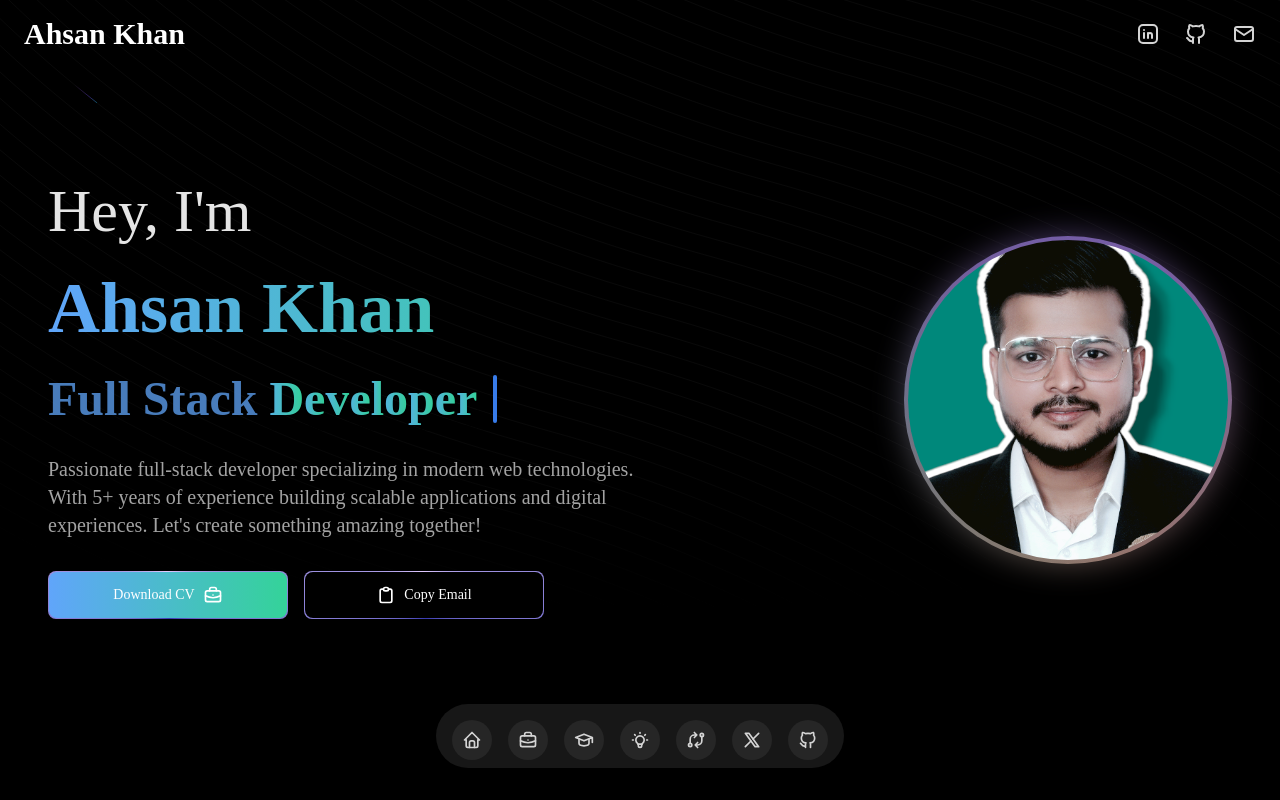
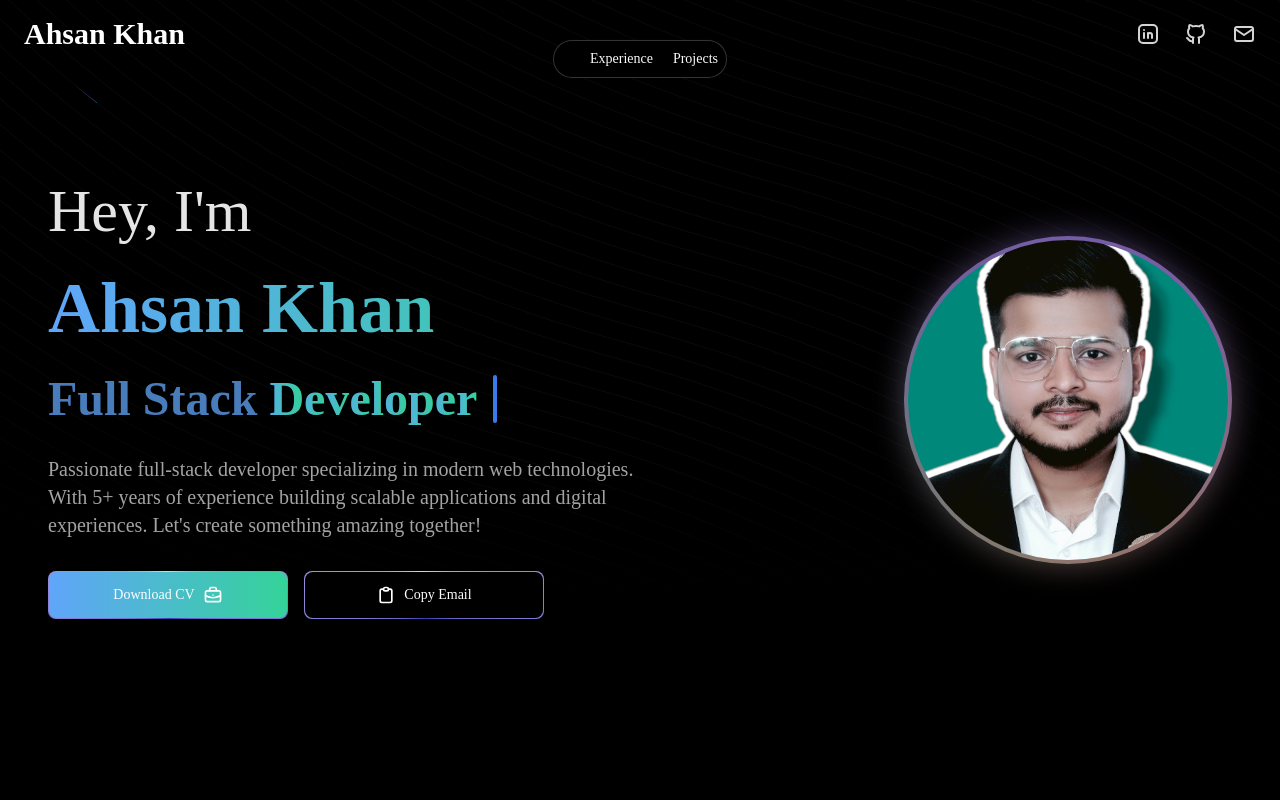
Before and after one commit to AhsanKhaan/AhsankhanPortfolio, a Next.js app: page / in a window 1280 px wide. Built offline with nearby package versions, Linux system fonts and the light colour scheme; a web font is replaced by a local one.

Commit message:
UI Fixes and Floating Navbar Replacement

```diff
--- a/app/components/sections/Hero.tsx
+++ b/app/components/sections/Hero.tsx
@@ -1,75 +1,14 @@
 // 'use client'
 // import React, { useState } from 'react'
 import { BackgroundBeams } from '@/app/components/ui/BackgroundBeams'
-import { FloatingDock } from '@/app/components/ui/FloatingDock'
-import { IconBrandGithub, IconBrandX, IconExchange, IconHome, IconBulb, IconBriefcase, IconSchool } from "@tabler/icons-react";
 import { NeonCard } from '@/app/components/ui/NeonCard';
 import Image from 'next/image';
 import { TypewriterEffectSmooth } from '../ui/TypewriterEffect';
-import Lottie from "lottie-react";
-import animationData from "@/data/confetti.json";
-import { IconClipboard, IconCheck } from "@tabler/icons-react";
-import MagicButton from '../ui/MagicButton';
 import DownloadCV from '../clientComponents/DownloadCV';
 import CopyButton from '../clientComponents/CopyButton';
 
 const Hero = () => {
 
-  const links = [
-    {
-      title: "Home",
-      icon: (
-        <IconHome className="h-full w-full text-neutral-500 dark:text-neutral-300" />
-      ),
-      href: "#",
-    },
-
-    {
-      title: "Experience",
-      icon: (
-        <IconBriefcase className="h-full w-full text-neutral-500 dark:text-neutral-300" />
-      ),
-      href: "#",
-    },
-    {
-      title: "Education",
-      icon: (
-        <IconSchool className="h-full w-full text-neutral-500 dark:text-neutral-300" />
-      ),
-      href: "#",
-    },
-    {
-      title: "Skills",
-      icon: (
-        <IconBulb className="h-full w-full text-neutral-500 dark:text-neutral-300" />
-      ),
-      href: "#",
-    },
-    {
-      title: "Projects",
-      icon: (
-        <IconExchange className="h-full w-full text-neutral-500 dark:text-neutral-300" />
-      ),
-      href: "#",
-    },
-
-    {
-      title: "Twitter",
-      icon: (
-        <IconBrandX className="h-full w-full text-neutral-500 dark:text-neutral-300" />
-      ),
-      href: "#",
-    },
-    {
-      title: "GitHub",
-      icon: (
-        <IconBrandGithub className="h-full w-full text-neutral-500 dark:text-neutral-300" />
-      ),
-      href: "https://github.com/ahsankhaan",
-      target: "_blank",
-      rel: "noopener noreferrer",
-    },
-  ];
 
 
 
@@ -128,11 +67,6 @@
           </NeonCard>
         </div>
 
-        <FloatingDock
-          items={links}
-          desktopClassName="fixed bottom-8 left-1/2 transform -translate-x-1/2 bg-black/30 backdrop-blur-lg rounded-full px-4 py-2 shadow-xl"
-          mobileClassName="fixed bottom-4 left-1/2 transform -translate-x-1/2 bg-black/30 backdrop-blur-lg rounded-full px-2 py-1"
-        />
       </section>
     </>
   )
--- a/app/components/ui/FloatingDock.tsx
+++ b/app/components/ui/FloatingDock.tsx
@@ -41,7 +41,7 @@
   items: { title: string; icon: React.ReactNode; href: string; target?: string | '_self' }[];
   className?: string;
 }) => {
-  const [open, setOpen] = useState(false);
+  const [open, setOpen] = useState(true);
   return (
     <div className={cn("relative block md:hidden", className)}>
       <AnimatePresence>
@@ -82,7 +82,7 @@
       </AnimatePresence>
       <button
         onClick={() => setOpen(!open)}
-        className="h-10 w-10 rounded-full bg-gray-50 dark:bg-neutral-800 flex items-center justify-center"
+        className="h-10 w-10 rounded-full bg-black dark:bg-black-800 "
       >
         <IconLayoutNavbarCollapse className="h-5 w-5 text-neutral-500 dark:text-neutral-400" />
       </button>
--- /dev/null
+++ b/app/components/ui/FloatingNav.tsx
@@ -0,0 +1,83 @@
+"use client";
+import React, { useState } from "react";
+import {
+  motion,
+  AnimatePresence,
+  useScroll,
+  useMotionValueEvent,
+} from "framer-motion";
+import { cn } from "@/lib/utils";
+import Link from "next/link";
+
+export   const FloatingNav = ({
+  navItems,
+  className,
+}: {
+  navItems: {
+    name: string;
+    link: string;
+    icon?: JSX.Element;
+  }[];
+  className?: string;
+}) => {
+  const { scrollYProgress } = useScroll();
+
+  const [visible, setVisible] = useState(true);
+
+//   useMotionValueEvent(scrollYProgress, "change", (current) => {
+//     // Check if current is not undefined and is a number
+//     if (typeof current === "number") {
+//       let direction = current! - scrollYProgress.getPrevious()!;
+
+//       if (scrollYProgress.get() < 0.05) {
+//         setVisible(false);
+//       } else {
+//         if (direction < 0) {
+//           setVisible(true);
+//         } else {
+//           setVisible(false);
+//         }
+//       }
+//     }
+//   });
+
+  return (
+    <AnimatePresence mode="wait">
+      <motion.div
+        initial={{
+          opacity: 1,
+          y: -100,
+        }}
+        animate={{
+          y: visible ? 0 : -100,
+          opacity: visible ? 1 : 0,
+        }}
+        transition={{
+          duration: 0.2,
+        }}
+        className={cn(
+          "flex max-w-fit  fixed top-10 inset-x-0 mx-auto border border-transparent dark:border-white/[0.2] rounded-full dark:bg-black bg-white shadow-[0px_2px_3px_-1px_rgba(0,0,0,0.1),0px_1px_0px_0px_rgba(25,28,33,0.02),0px_0px_0px_1px_rgba(25,28,33,0.08)] z-[5000] pr-2 pl-8 py-2  items-center justify-center space-x-4",
+          className
+        )}
+      >
+        {navItems.map((navItem: any, idx: number) => (
+          <Link
+            key={`link=${idx}`}
+            href={navItem.link}
+            target={navItem.target??"_self"}
+            className={cn(
+              "relative dark:text-neutral-50 items-center flex space-x-1 text-neutral-600 dark:hover:text-neutral-300 hover:text-neutral-500"
+            )}
+          >
+            <span className="block sm:hidden">{navItem.icon}</span>
+            <span className="hidden sm:block text-sm">{navItem.name}</span>
+          </Link>
+        ))}
+        {/* <button className="border text-sm font-medium relative border-neutral-200 dark:border-white/[0.2] text-black dark:text-white px-4 py-2 rounded-full">
+          <span>Login</span>
+          <span className="absolute inset-x-0 w-1/2 mx-auto -bottom-px bg-gradient-to-r from-transparent via-blue-500 to-transparent  h-px" />
+        </button> */}
+      </motion.div>
+    </AnimatePresence>
+  );
+};
--- /dev/null
+++ b/app/components/ui/Navbar.tsx
@@ -0,0 +1,41 @@
+"use client";
+import React from "react";
+import { FloatingNav } from "../ui/floating-navbar";
+import { IconHome, IconMessage, IconUser } from "@tabler/icons-react";
+export function FloatingNavDemo() {
+  const navItems = [
+    {
+      name: "Home",
+      link: "/",
+      icon: <IconHome className="h-4 w-4 text-neutral-500 dark:text-white" />,
+    },
+    {
+      name: "About",
+      link: "/about",
+      icon: <IconUser className="h-4 w-4 text-neutral-500 dark:text-white" />,
+    },
+    {
+      name: "Contact",
+      link: "/contact",
+      icon: (
+        <IconMessage className="h-4 w-4 text-neutral-500 dark:text-white" />
+      ),
+    },
+  ];
+  return (
+    <div className="relative  w-full">
+      <FloatingNav navItems={navItems} />
+      <DummyContent />
+    </div>
+  );
+}
+const DummyContent = () => {
+  return (
+    <div className="grid grid-cols-1 h-[40rem] w-full bg-white dark:bg-black relative border border-neutral-200 dark:border-white/[0.2] rounded-md">
+      <p className="dark:text-white text-neutral-600 text-center text-4xl mt-40 font-bold">
+        Scroll back up to reveal Navbar
+      </p>
+      <div className="inset-0 absolute bg-grid-black/[0.1] dark:bg-grid-white/[0.2]" />
+    </div>
+  );
+};
--- a/app/page.tsx
+++ b/app/page.tsx
@@ -2,15 +2,15 @@
 import Hero from './components/sections/Hero'
 import Navbar from './components/sections/Navbar'
 // import { HeroHighlight } from './components/Hero'
-import {
-  IconBrandGithub,
-  IconMail,
-  IconBrandLinkedin
-} from "@tabler/icons-react";
-
-
+// import {
+//   IconBrandGithub,
+//   IconMail,
+//   IconBrandLinkedin
+// } from "@tabler/icons-react";
+import { IconBrandGithub,  IconExchange,  IconBriefcase,IconMail, IconBrandLinkedin } from "@tabler/icons-react";
+import {FloatingNav} from '@/app/components/ui/FloatingNav';
 const page = () => {
-  const links = [
+  const fixedIcons = [
 
 
 
@@ -42,9 +42,75 @@
       rel: "noopener noreferrer",
     },
   ];
+
+  const links = [
+    // {
+    //   name: "Home",
+    //   icon: (
+    //     <IconHome className="h-full w-full text-neutral-500 dark:text-neutral-300" />
+    //   ),
+    //   link: "#",
+    // },
+
+    {
+      name: "Experience",
+      icon: (
+        <IconBriefcase className="h-full w-full text-neutral-500 dark:text-neutral-300" />
+      ),
+      link: "#",
+    },
+    // {
+    //   name: "Education",
+    //   icon: (
+    //     <IconSchool className="h-full w-full text-neutral-500 dark:text-neutral-300" />
+    //   ),
+    //   link: "#",
+    // },
+    // {
+    //   name: "Skills",
+    //   icon: (
+    //     <IconBulb className="h-full w-full text-neutral-500 dark:text-neutral-300" />
+    //   ),
+    //   link: "#",
+    // },
+    {
+      name: "Projects",
+      icon: (
+        <IconExchange className="h-full w-full text-neutral-500 dark:text-neutral-300" />
+      ),
+      link: "#",
+    },
+    // {
+    //   name: "GitHub",
+    //   icon: (
+    //     <IconBrandGithub className="h-full w-full text-neutral-500 dark:text-neutral-300" />
+    //   ),
+    //   link: "https://github.com/ahsankhaan",
+    //   target: "_blank",
+    //   rel: "noopener noreferrer",
+    // },
+    // {
+    //   name: "LinkedIn",
+    //   icon: (
+    //     <IconBrandLinkedin className="h-full w-full text-neutral-500 dark:text-neutral-300" />
+    //   ),
+    //   link: "https://linkedin.com/in/ahsankhaan",
+    //   target: "_blank",
+    //   rel: "noopener noreferrer",
+    // },
+    // {
+    //   name:"Email",
+    //   icon: (
+    //     <IconMail className="h-full w-full text-neutral-500 dark:text-neutral-300" />
+    //   ),
+    //   link: "mailto:ahsankhan.ubit@gmail.com",
+    //   target: "_blank",
+    // }
+  ];
   return (
     <div>
-      <Navbar  items={links}/>
+      <Navbar  items={fixedIcons}/>
+      <FloatingNav navItems={links} />
       <Hero />
       <div >
       </div>
```
